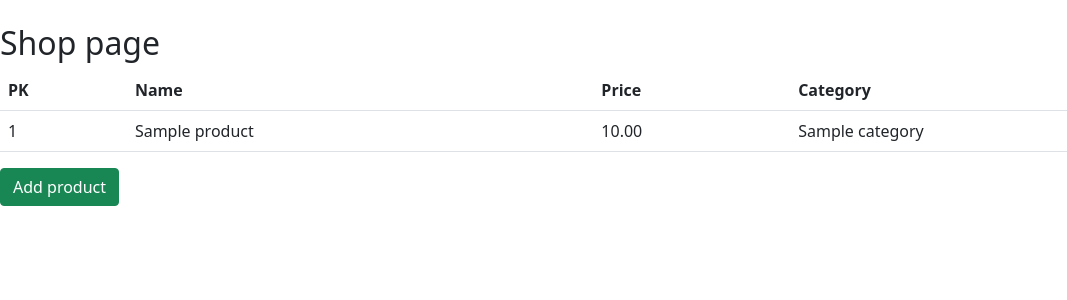
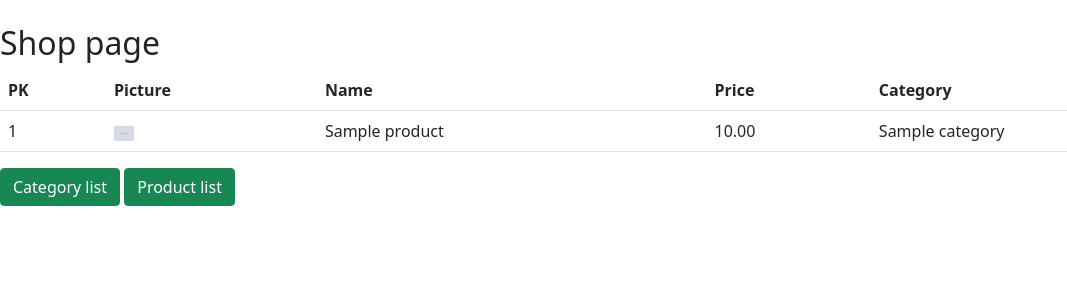
Before and after one commit to kurawes/online_store_django_project, a Django app: page /shop/ in a window 1280 px wide. Shown: the part 80-380 px from the top of the page, without its empty margins (0-1067 px from the left). Run offline with Django 3.2, Linux system fonts and the light colour scheme; tables that the repository leaves empty hold one stand-in row (values such as "Sample post"); grey boxes marked "Sample" are stand-in pictures; some libraries are stand-ins or nearby versions.

Commit message:
update shop.html

```diff
--- a/templates/shop.html
+++ b/templates/shop.html
@@ -5,7 +5,7 @@
     {% endblock %}
 
     {% block title %}
-        About
+        Shop
     {% endblock %}
 
     {% block content %}
@@ -16,6 +16,7 @@
             <table class="table">
                 <tr>
                     <th>PK</th>
+                    <th>Picture</th>
                     <th>Name</th>
                     <th>Price</th>
                     <th>Category</th>
@@ -23,12 +24,14 @@
                 {% for product in products %}
                     <tr>
                         <td>{{ product.pk }}</td>
+                        <td><img src="{{ BASE_DIR }}/{{ product.picture }}" width="20"/></td>
                         <td>{{ product.name }}</td>
                         <td>{{ product.price }}</td>
                         <td>{{ product.category.name }}</td>
                     </tr>
                 {% endfor %}
             </table>
-            <a class="btn btn-success" href="#">Add product</a>
+            <a class="btn btn-success" href="#">Category list</a>
+            <a class="btn btn-success" href="#">Product list</a>
         </div>
     {% endblock %}
```
